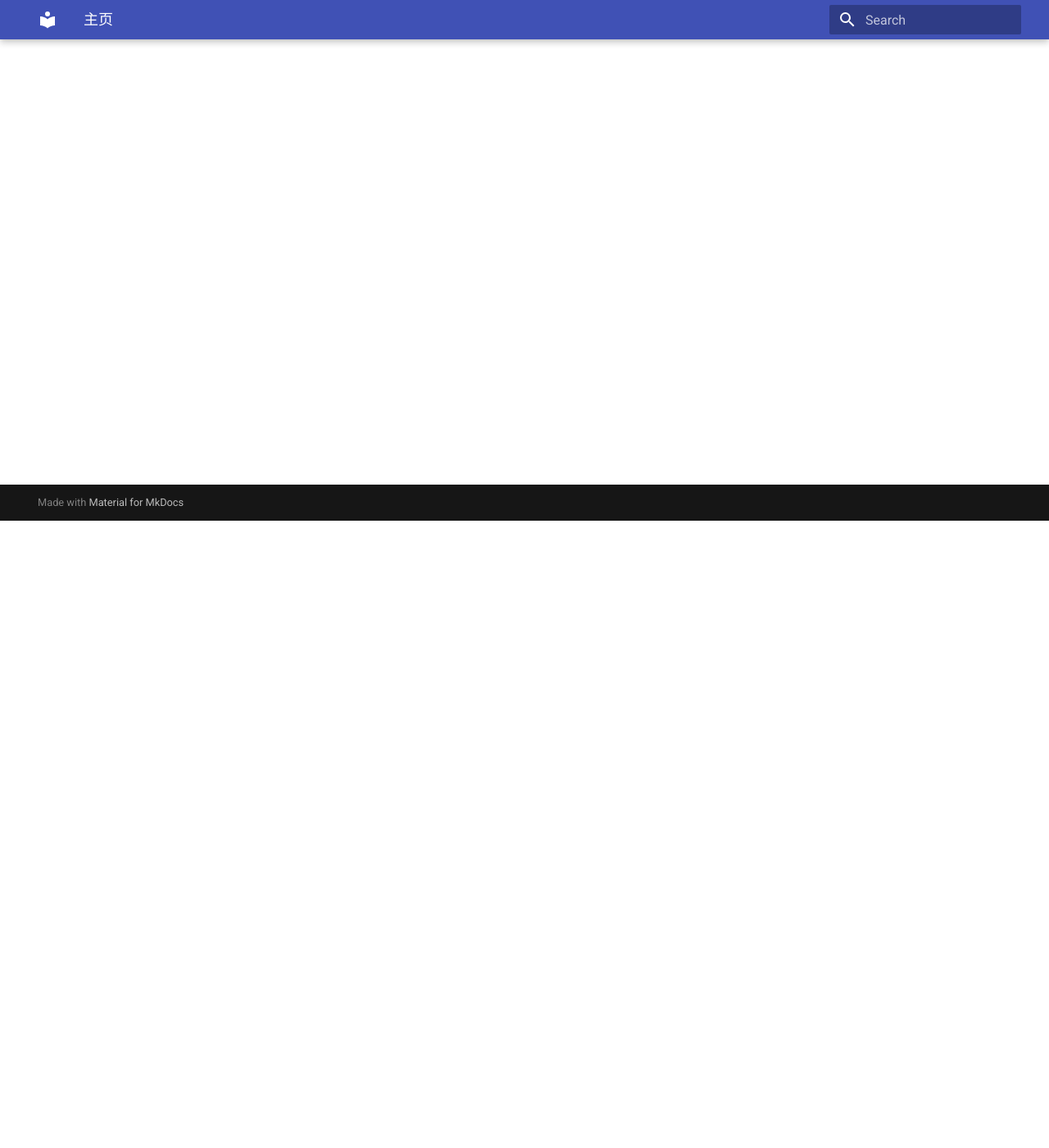
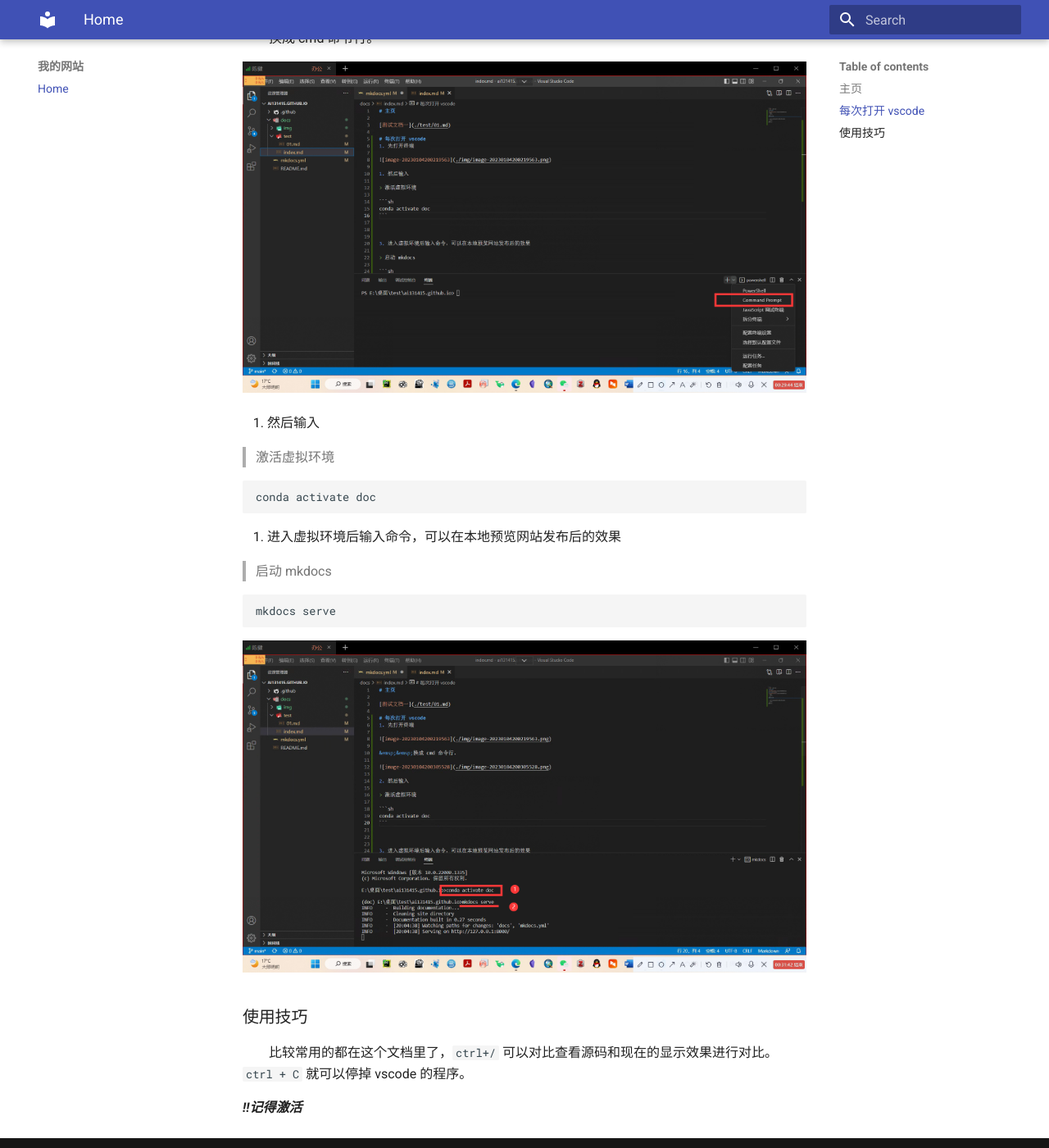
Before and after one commit to ai131415/ai131415.github.io, an MkDocs documentation site: the page built from docs/index.md, in a window 1280 px wide and 1400 px high, scrolled down 765 px. Shown: the whole window at 82% size. Built offline with MkDocs 1.6.1 and Material for MkDocs 9.7.7, drawn with Linux system fonts in a browser that asks for light colours; some of the changed text lies outside the part shown.

Commit message:
操作基础流程

````diff
--- a/docs/index.md
+++ b/docs/index.md
@@ -1,3 +1,38 @@
-# 主页
+### 主页
 
 [测试文档一](./test/01.md)
+
+### 每次打开 vscode
+1. 先打开终端
+
+![image-20230104200219563](./img/image-20230104200219563.png)
+
+&emsp;&emsp;换成 cmd 命令行。
+
+![image-20230104200305528](./img/image-20230104200305528.png)
+
+2. 然后输入
+
+> 激活虚拟环境
+
+```sh
+conda activate doc
+```
+
+3. 进入虚拟环境后输入命令，可以在本地预览网站发布后的效果
+
+> 启动 mkdocs
+
+```sh
+mkdocs serve
+```
+
+![image-20230104200502219](./img/image-20230104200502219.png)
+
+### 使用技巧
+
+&emsp;&emsp;比较常用的都在这个文档里了，`ctrl+/` 可以对比查看源码和现在的显示效果进行对比。`ctrl + C` 就可以停掉 vscode 的程序。
+
+
+
+ ***!!记得激活***
--- a/mkdocs.yml
+++ b/mkdocs.yml
@@ -1,3 +1,4 @@
 site_name: 我的网站
 theme:
   name: material
+# 所有的网站样式都在这个文件里
````
Also changed, not shown: docs/img/image-20230104200219563.png (added), docs/img/image-20230104200305528.png (added), docs/img/image-20230104200502219.png (added), 1 other file.
